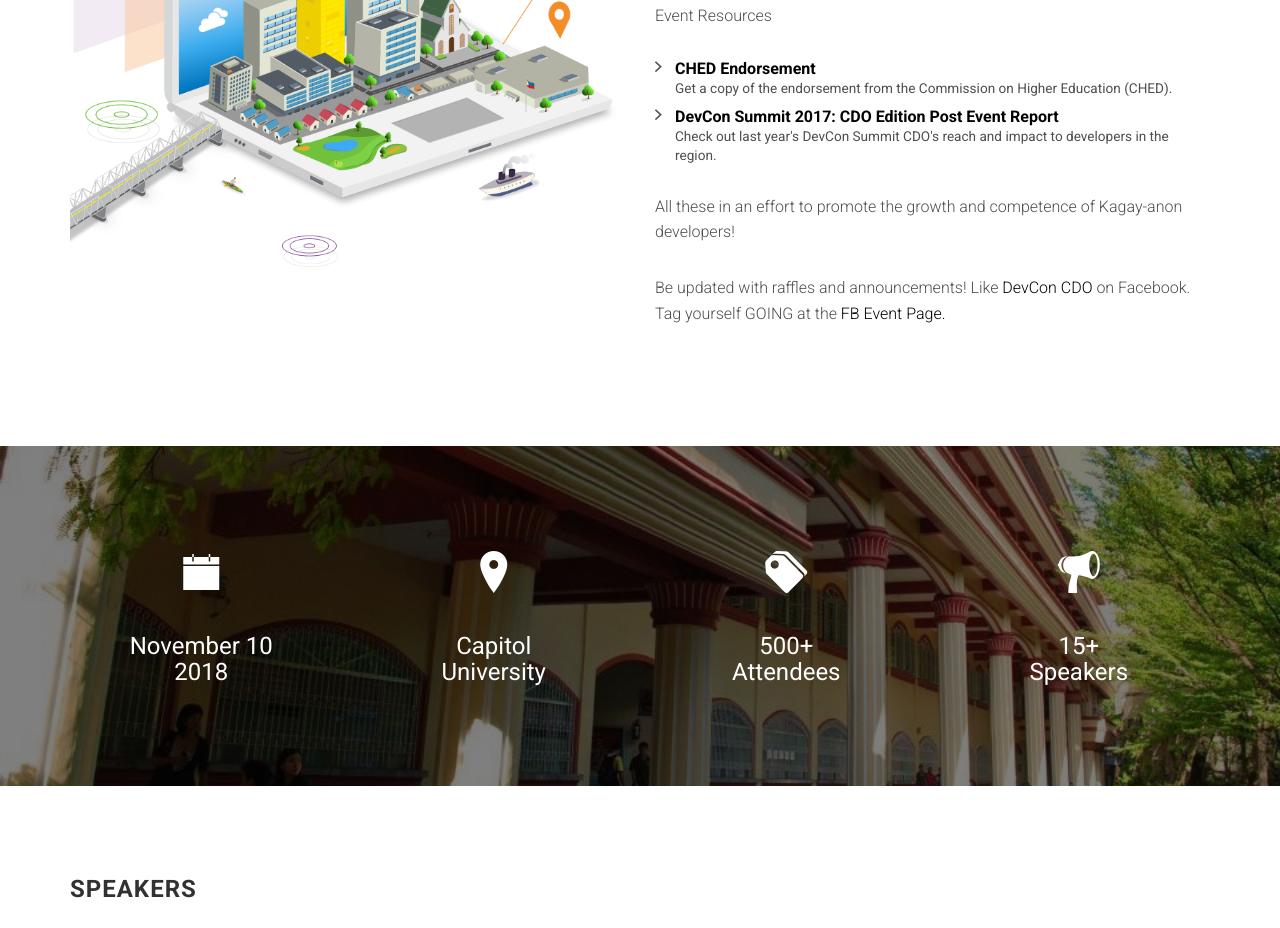
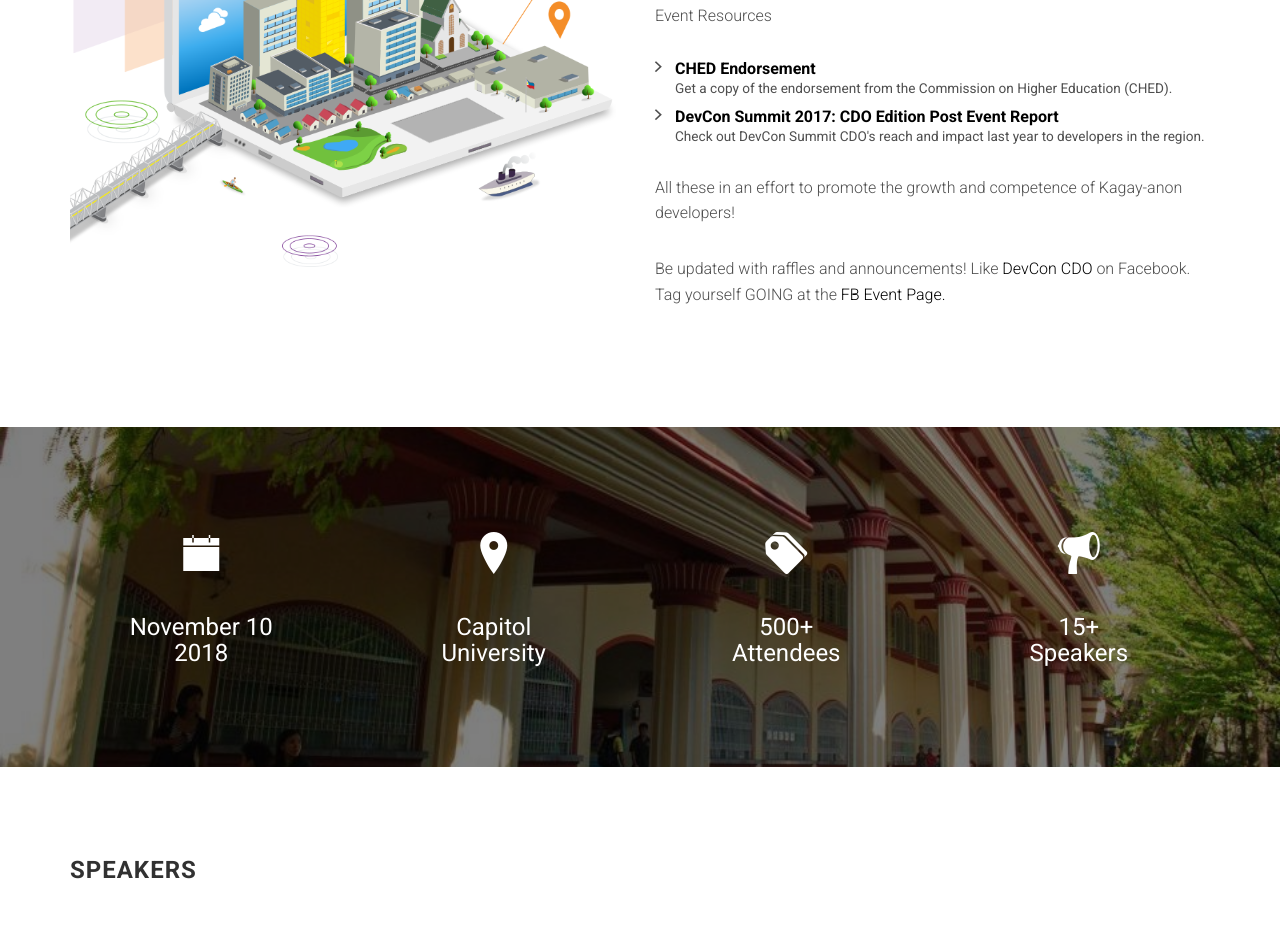
Before and after one commit to devcon-ph/cdosummit, a website: page index.html in a window 1280 px wide. Shown: the part 1258-2186 px from the top of the page. Drawn offline with Linux system fonts and the light colour scheme; files whose address does not match are found by name.

Commit message:
Fix typo in About section

```diff
--- a/index.html
+++ b/index.html
@@ -121,7 +121,7 @@
 
                         <ul class="list-arrow-right" style="margin-bottom: 30px;">
                             <li><a href="http://bit.ly/DevConSummit2018CDOCHEDEndorsement" target="_blank">CHED Endorsement</a><br/><small>Get a copy of the endorsement from the Commission on Higher Education (CHED).</small></li>
-                            <li><a href="http://bit.ly/CDODevConSummit2017PostEventReport" target="_blank">DevCon Summit 2017: CDO Edition Post Event Report</a><br/><small>Check out last year's DevCon Summit CDO's reach and impact to developers in the region.</small></li>
+                            <li><a href="http://bit.ly/CDODevConSummit2017PostEventReport" target="_blank">DevCon Summit 2017: CDO Edition Post Event Report</a><br/><small>Check out DevCon Summit CDO's reach and impact last year to developers in the region.</small></li>
 
                         </ul>
                         <p>All these in an effort to promote the growth and competence of Kagay-anon developers!</p>
```
